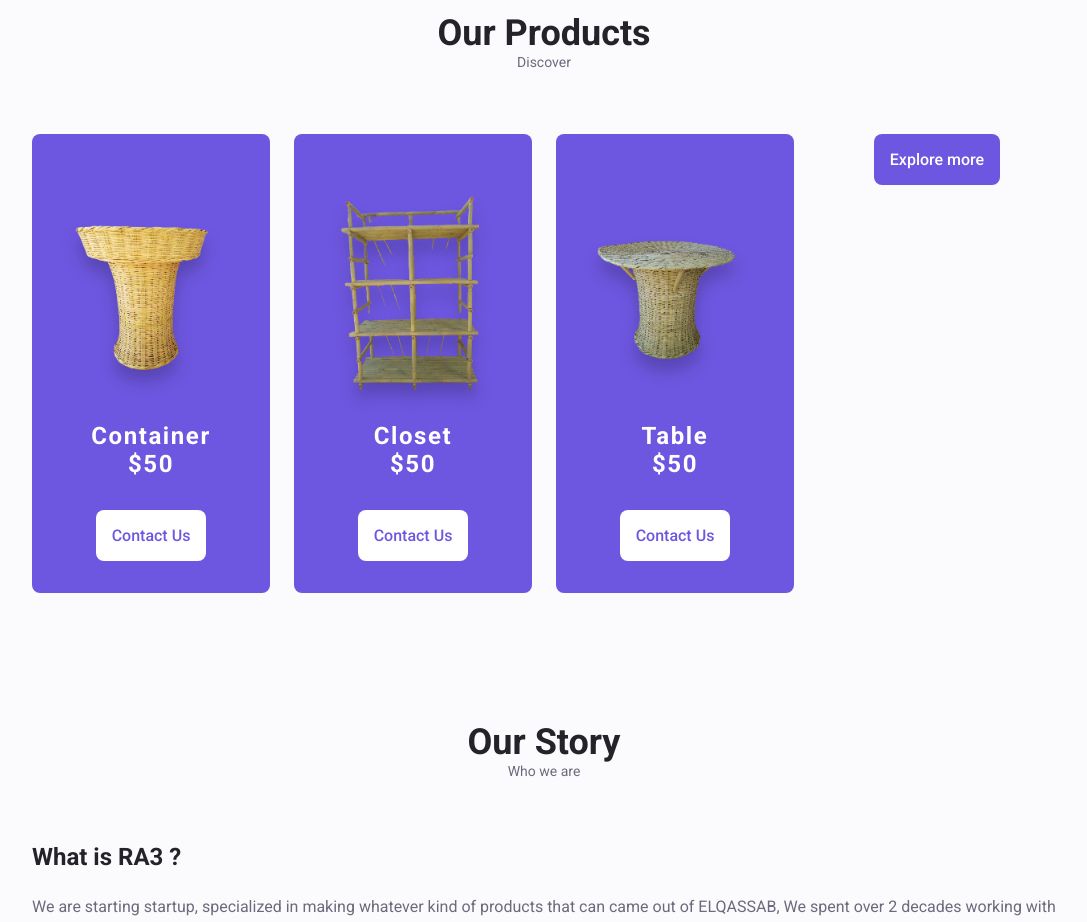
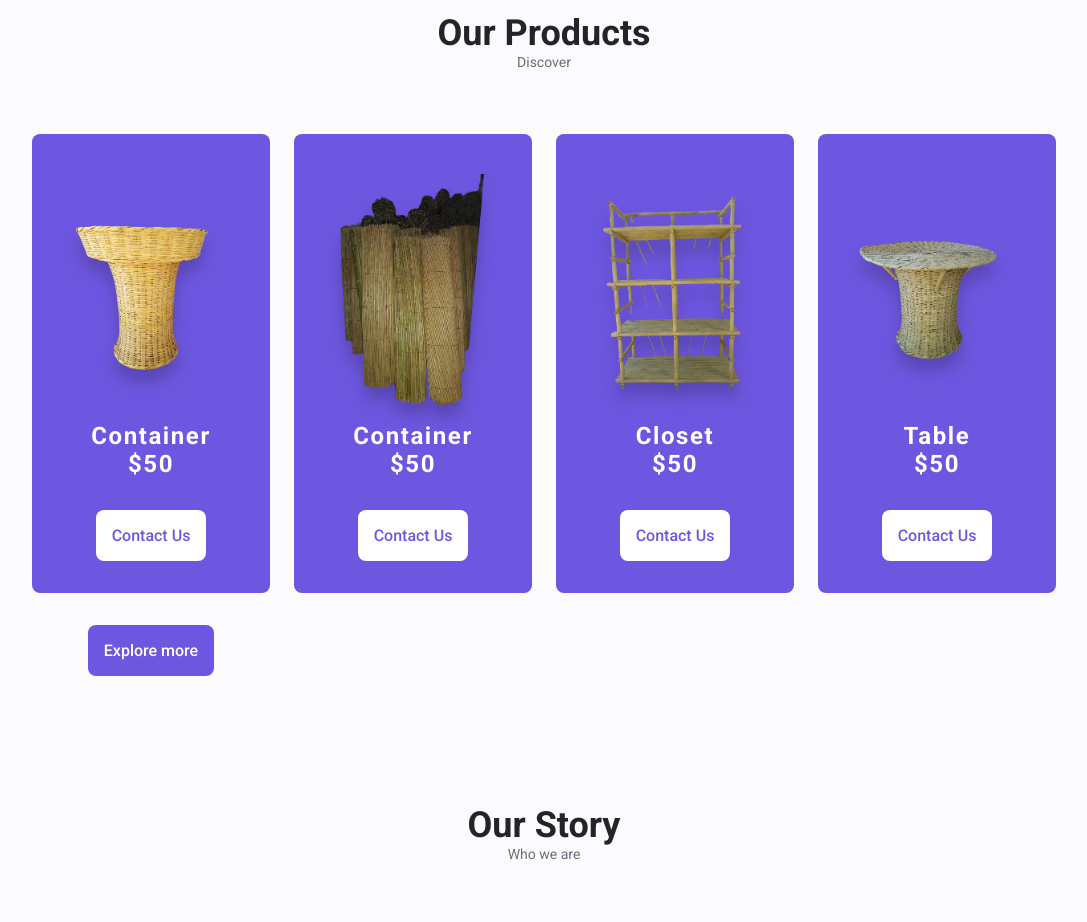
Before and after one commit to AmineElkhalidy/rachidchatoui, a React (Vite) app: page / in a window 1280 px wide. Shown: the part 1360-2282 px from the top of the page, without its empty margins (96-1183 px from the left). Built offline with nearby package versions, Linux system fonts and the light colour scheme.

Commit message:
Pushing again

```diff
--- a/src/components/Sections/HomeSection.jsx
+++ b/src/components/Sections/HomeSection.jsx
@@ -76,6 +76,20 @@ const HomeSection = () => {
           <article className="product">
             <img
               src={Product4}
+              alt="The first product"
+              className="product__img"
+            />
+            <span className="product__name">Container</span>
+            <span className="product__price">$50</span>
+
+            <a href="#" className="button button--white">
+              Contact Us
+            </a>
+          </article>
+
+          <article className="product">
+            <img
+              src={Product1}
               alt="The first product"
               className="product__img"
             />
```
